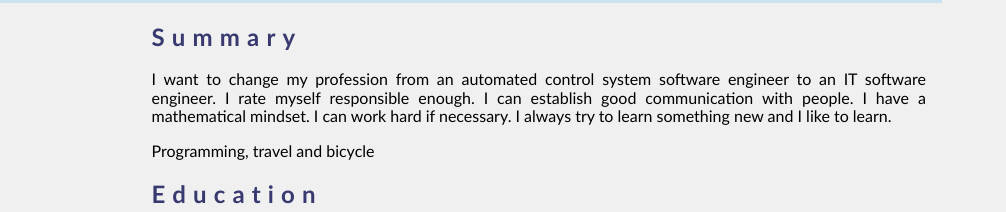
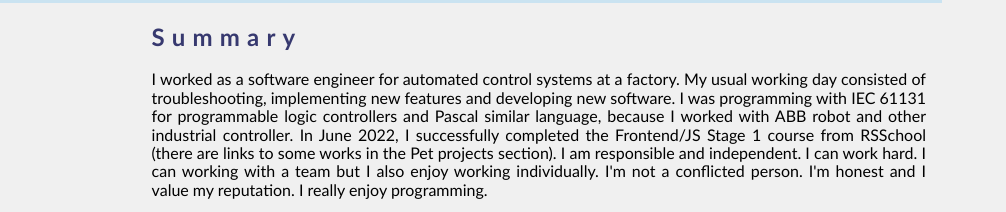
Before and after one commit to rydvone/cv, a plain HTML site: page index.html in a window 1280 px wide. Shown: the part 221-433 px from the top of the page, 274-1280 px from the left. Drawn offline with Linux system fonts and the light colour scheme; a script that the page names is missing.

Commit message:
docs: change about myself

```diff
--- a/index.html
+++ b/index.html
@@ -90,16 +90,15 @@
           </section>
         </div>
 
-
         <div class="main___column-right">
           <section class="summary right" id="summary">
             <h2 class="title">Summary</h2>
-            <p class="text">I want to change my profession from an automated control system software engineer to an IT
-              software
-              engineer.
-              I rate myself responsible enough. I can establish good communication with people. I have a mathematical
-              mindset. I can work hard if necessary.
-              I always try to learn something new and I like to learn.
+            <p class="text">
+              I worked as a software engineer for automated control systems at a factory.  My usual working day consisted of troubleshooting, implementing new features and developing new software. I was programming with IEC 61131 for programmable logic controllers
+              and Pascal similar language, because I worked with ABB robot and other industrial controller.
+              In June 2022, I successfully completed the Frontend/JS Stage 1 course from RSSchool (there are links to some works in the Pet projects section).
+              I am responsible and independent. I can work hard. I can working with a team but I also enjoy working individually. I'm not a conflicted person. I'm honest and I value my reputation.
+              I really enjoy programming.
             </p>
             <p class="slogan">Programming, travel and bicycle</p>
           </section>
```
